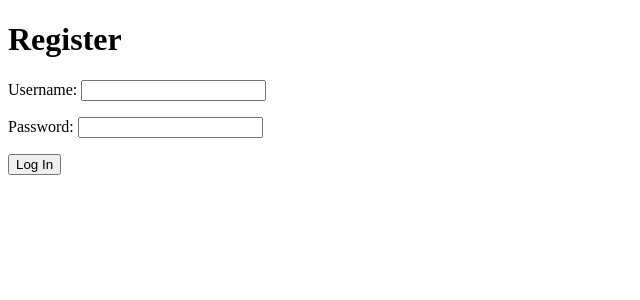
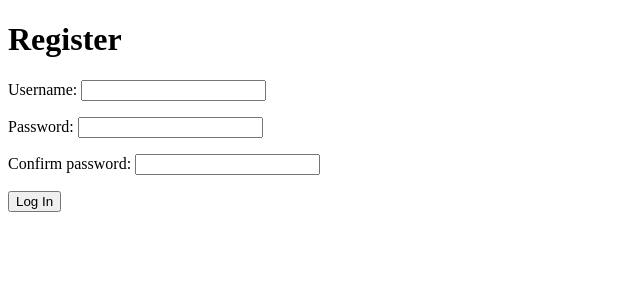
Before and after one commit to JefftheGreen/charsheets, a Django app: page /register/ in a window 1280 px wide. Shown: the top 300 px of the page, without its empty margins (0-640 px from the left). Run offline with Django 3.2, Linux system fonts and the light colour scheme.

Commit message:
Removed unused import in sheet Changed registration page to confirm password.

```diff
--- a/main/models/sheet.py
+++ b/main/models/sheet.py
@@ -1,8 +1,7 @@
 from django.db import models
 from django.contrib.auth.models import User
 from django.utils import timezone
-from main.default_data import DEFAULT_SAVE_ABILITIES, DEFAULT_SKILL_IDS
-from . import misc
+from main.default_data import DEFAULT_SAVE_ABILITIES
 import re
 
 
--- a/main/templates/user/register.html
+++ b/main/templates/user/register.html
@@ -20,6 +20,11 @@
 			<h2>This username has alreayd been registered.</h2>
 		</div>
 		{% endif %}
+		{% if password_error %}
+		<div id="Password Error">
+			<h2>The passwords did not match.</h2>
+		</div>
+		{% endif %}
 		<form id="login" action="/register/" method="post">
 			{% csrf_token %}
 			{{ form.as_p }}
--- a/main/views/forms.py
+++ b/main/views/forms.py
@@ -4,6 +4,11 @@ from django import forms
 class LoginForm(forms.Form):
     username = forms.CharField()
     password = forms.CharField(widget=forms.PasswordInput)
+
+class RegisterForm(forms.Form):
+    username = forms.CharField()
+    password = forms.CharField(widget=forms.PasswordInput)
+    confirm_password = forms.CharField(widget=forms.PasswordInput)
 
 
 class ResetForm(forms.Form):
--- a/main/views/views.py
+++ b/main/views/views.py
@@ -41,24 +41,33 @@ class LogoutView(View):
 class NewUserView(View):
 
     def get(self, request):
-        form = LoginForm()
+        form = RegisterForm()
         context = {'permission_error': False,
                    'duplicate_error': False,
+                   'password_error': False,
                    'form': form}
         return render(request, 'register.html', context)
 
     def post(self, request):
-        form = LoginForm(request.POST)
+        form = RegisterForm(request.POST)
         if form.is_valid():
             username = form.cleaned_data['username']
             password = form.cleaned_data['password']
+            confirm = form.cleaned_data['confirm_password']
             if username not in settings.USER_WHITELIST:
                 context = {'permission_error': True,
                            'duplicate_error': False,
+                           'password_error': False,
                            'form': form}
             elif len(User.objects.filter(username=username)) > 0:
                 context = {'permission_error': False,
                            'duplicate_error': True,
+                           'password_error': False,
+                           'form': form}
+            elif confirm != password:
+                context = {'permission_error': False,
+                           'duplicate_error': False,
+                           'password_error': True,
                            'form': form}
             else:
                 print("creating new user " + username)
```
